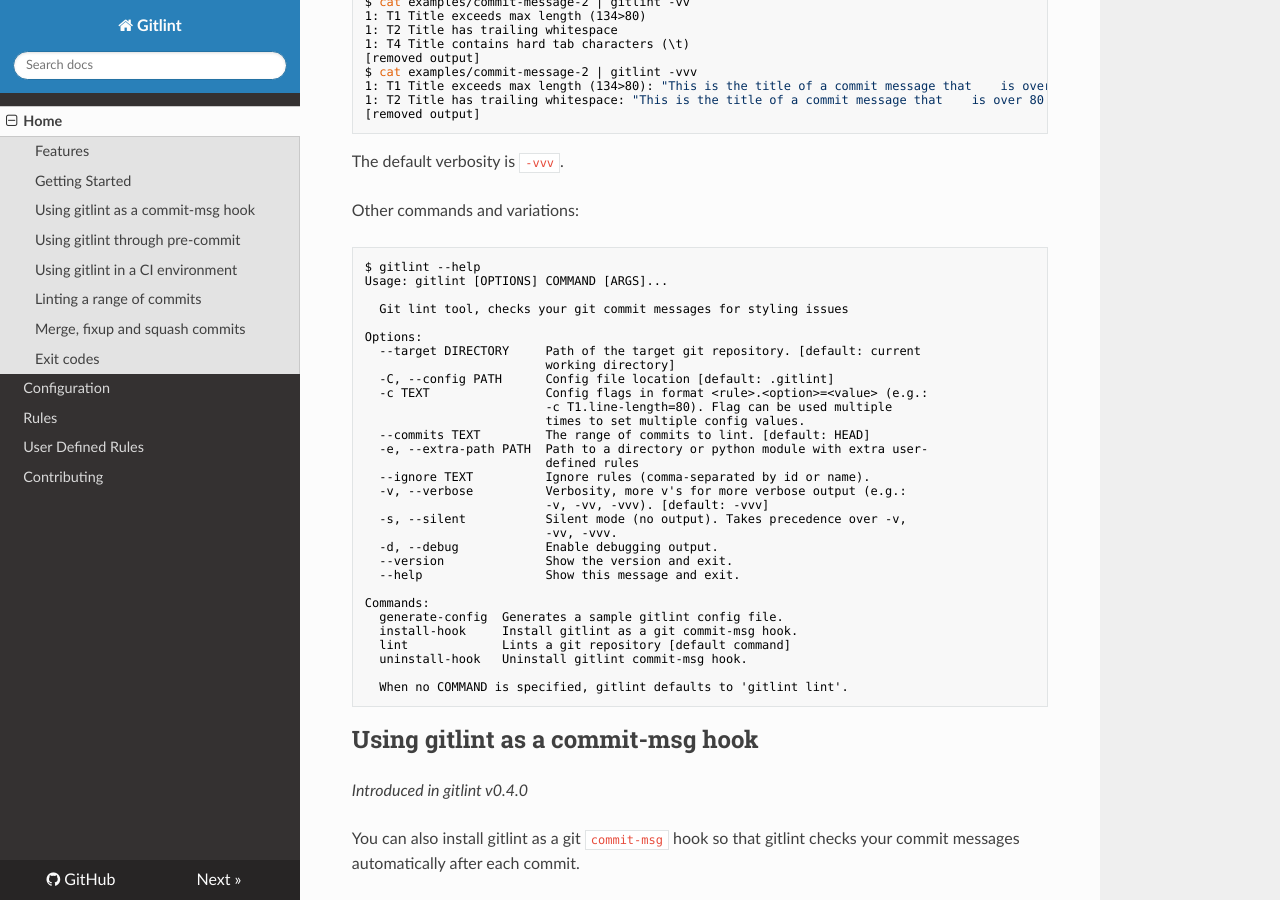
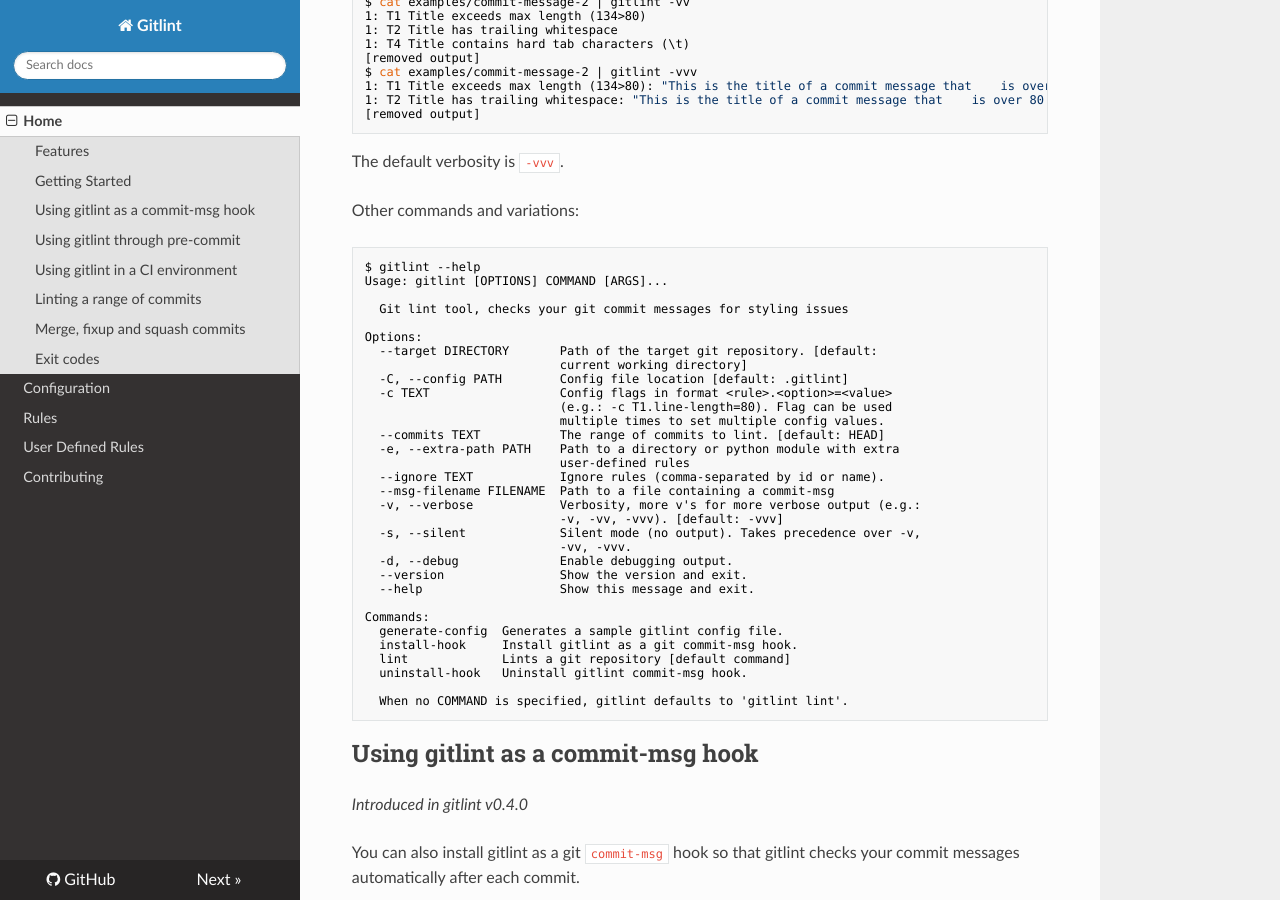
Before and after one commit to jorisroovers/gitlint, an MkDocs documentation site: the page built from docs/index.md, in a window 1280 px wide and 900 px high, scrolled down 1818 px. Built offline with MkDocs 1.6.1, drawn with Linux system fonts in a browser that asks for light colours; nearby versions of some CDN libraries; old or Windows-style settings are respelled for this version of MkDocs.

Commit message:
Fix + integration tests + docs for --msg-filename
- Fixed an issue with unicode for --msg-filename (this is why the integration
  tests failed).
- Added more specific integration tests for --msg-filename (currently it was
  tested more implicitely through the hook tests).
- Update docs with info on --msg-filename
- Also updated Vagrantfile to xenial64 and fixed some related python
  installation issues

```diff
--- a/docs/index.md
+++ b/docs/index.md
@@ -89,23 +89,24 @@
   Git lint tool, checks your git commit messages for styling issues
 
 Options:
-  --target DIRECTORY     Path of the target git repository. [default: current
-                         working directory]
-  -C, --config PATH      Config file location [default: .gitlint]
-  -c TEXT                Config flags in format <rule>.<option>=<value> (e.g.:
-                         -c T1.line-length=80). Flag can be used multiple
-                         times to set multiple config values.
-  --commits TEXT         The range of commits to lint. [default: HEAD]
-  -e, --extra-path PATH  Path to a directory or python module with extra user-
-                         defined rules
-  --ignore TEXT          Ignore rules (comma-separated by id or name).
-  -v, --verbose          Verbosity, more v's for more verbose output (e.g.:
-                         -v, -vv, -vvv). [default: -vvv]
-  -s, --silent           Silent mode (no output). Takes precedence over -v,
-                         -vv, -vvv.
-  -d, --debug            Enable debugging output.
-  --version              Show the version and exit.
-  --help                 Show this message and exit.
+  --target DIRECTORY       Path of the target git repository. [default:
+                           current working directory]
+  -C, --config PATH        Config file location [default: .gitlint]
+  -c TEXT                  Config flags in format <rule>.<option>=<value>
+                           (e.g.: -c T1.line-length=80). Flag can be used
+                           multiple times to set multiple config values.
+  --commits TEXT           The range of commits to lint. [default: HEAD]
+  -e, --extra-path PATH    Path to a directory or python module with extra
+                           user-defined rules
+  --ignore TEXT            Ignore rules (comma-separated by id or name).
+  --msg-filename FILENAME  Path to a file containing a commit-msg
+  -v, --verbose            Verbosity, more v's for more verbose output (e.g.:
+                           -v, -vv, -vvv). [default: -vvv]
+  -s, --silent             Silent mode (no output). Takes precedence over -v,
+                           -vv, -vvv.
+  -d, --debug              Enable debugging output.
+  --version                Show the version and exit.
+  --help                   Show this message and exit.
 
 Commands:
   generate-config  Generates a sample gitlint config file.
```
Also changed, not shown: 5 other files.
